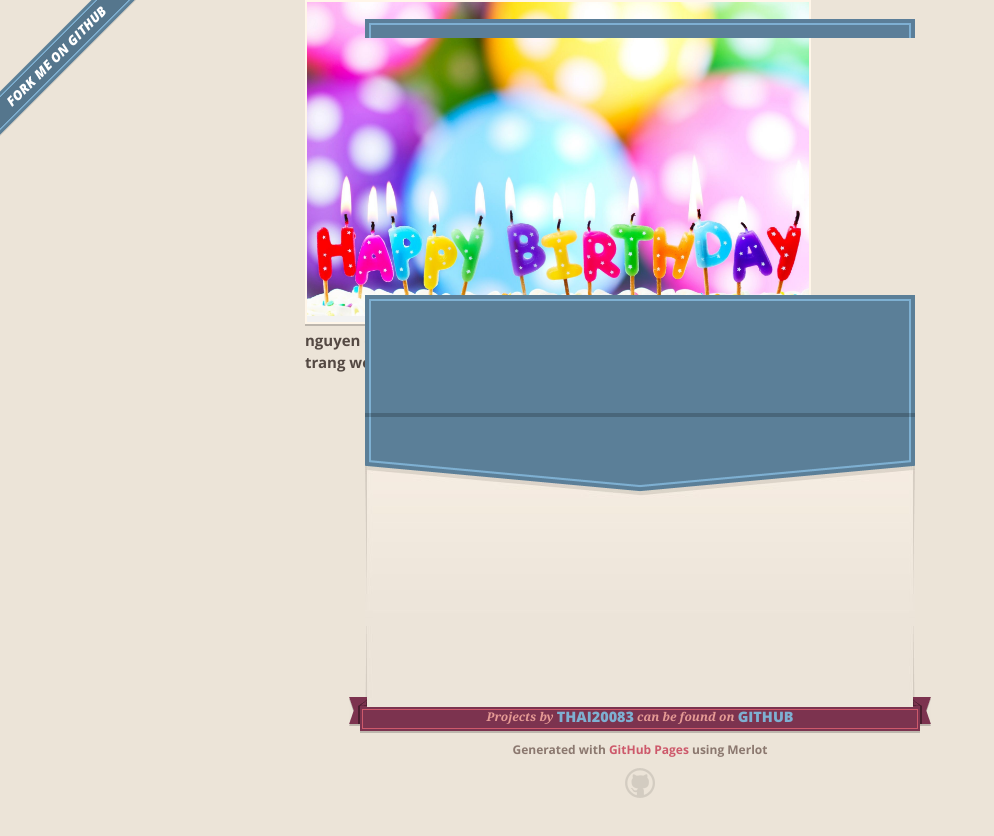
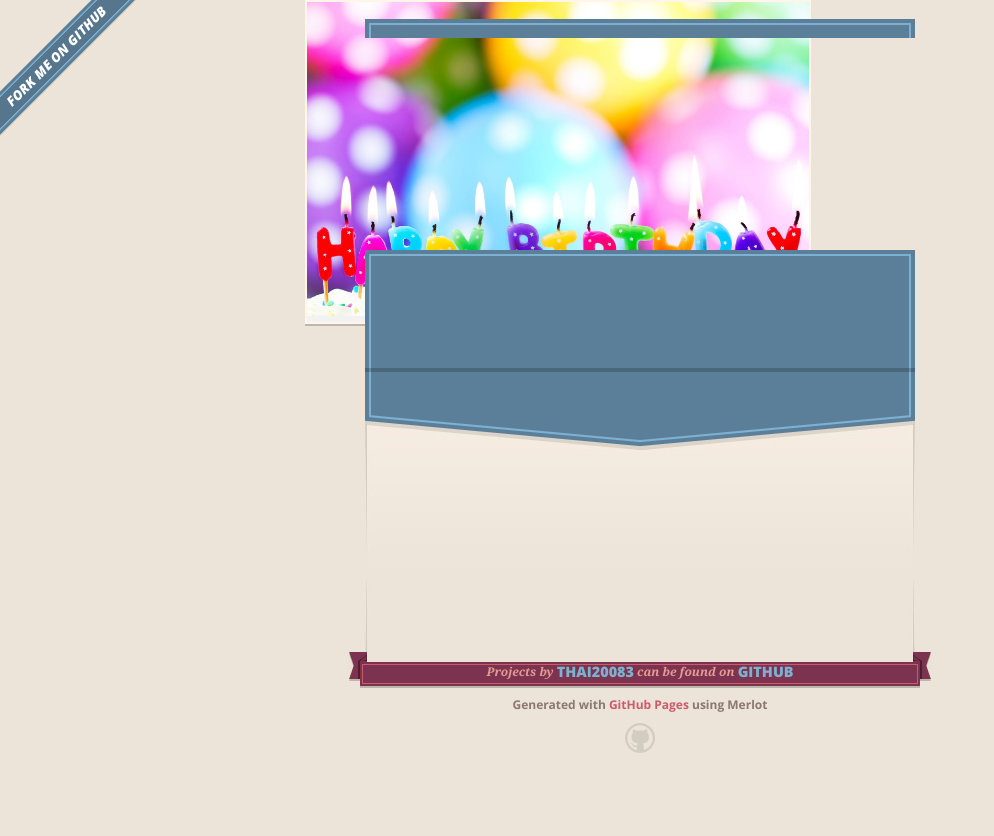
Before and after one commit to thai20083/thai20083.github.io, a plain HTML site: page index.html in a window 1280 px wide. Shown: the whole page, without its empty margins (0-994 px from the left). After the commit the page ends 800 px from the top, so only its background shows below. Drawn offline with nearby package versions, Linux system fonts and the light colour scheme.

Commit message:
Update index.html

```diff
--- a/index.html
+++ b/index.html
@@ -27,8 +27,7 @@
       <header>
         <span class="ribbon-outer">
           <span class="ribbon-inner">
-            <h1>nguyen quoc thai </h1>
-            <h2>trang web của tôi </h2>
+
           </span>
           <span class="left-tail"></span>
           <span class="right-tail"></span>
```
